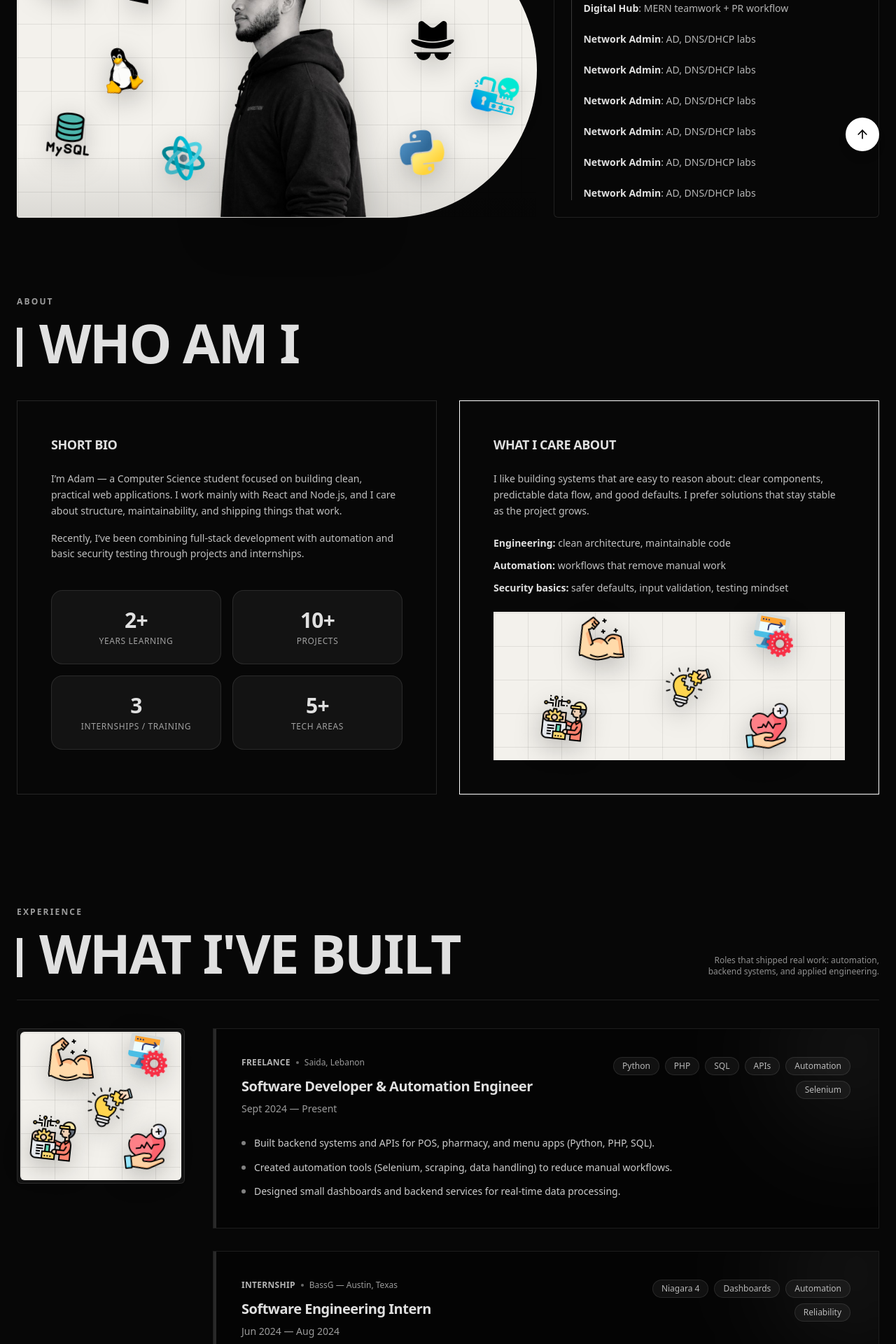
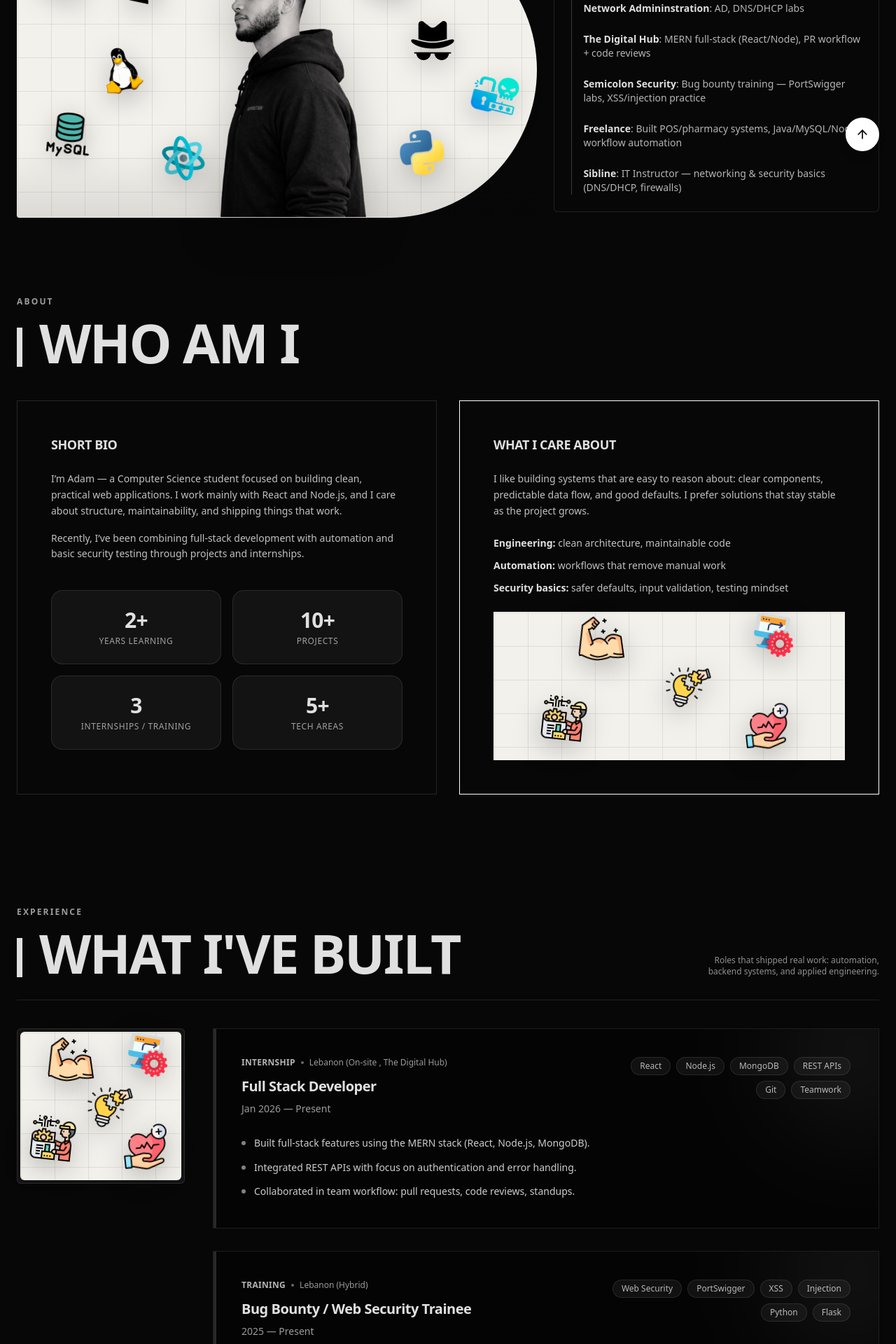
Before and after one commit to admatieh/Portfolio, a React (Vite) app in the folder portfolio-site/: page / in a window 1280 px wide. Shown: the part 560-2480 px from the top of the page at 70% size. Built offline with nearby package versions, Linux system fonts and the light colour scheme.

Commit message:
replacing the demo content

```diff
--- a/portfolio-site/src/components/Contact.jsx
+++ b/portfolio-site/src/components/Contact.jsx
@@ -1,5 +1,14 @@
 import { useState } from "react";
 import { Mail, MapPin, Phone, Download, Linkedin, Github, Instagram } from "lucide-react";
+import cvPdf from "../assets/Adam_Atieh_CV.pdf";
+
+
+  const Field = ({ label, children }) => (
+    <label className="block">
+      <span className="sr-only">{label}</span>
+      {children}
+    </label>
+  );
 
 const Contact = () => {
   const [form, setForm] = useState({
@@ -19,7 +28,7 @@ const Contact = () => {
   const onSubmit = (e) => {
     e.preventDefault();
 
-    const to = "YOUR_EMAIL_HERE@gmail.com";
+    const to = "admatieh@gmail.com";
     const subject = encodeURIComponent(form.subject || "Portfolio Contact");
     const body = encodeURIComponent(
       `Name: ${form.name}\nEmail: ${form.email}\nPhone: ${form.phone}\n\nMessage:\n${form.message}`
@@ -28,12 +37,7 @@ const Contact = () => {
     window.location.href = `mailto:${to}?subject=${subject}&body=${body}`;
   };
 
-  const Field = ({ label, children }) => (
-    <label className="block">
-      <span className="sr-only">{label}</span>
-      {children}
-    </label>
-  );
+
 
   const inputBase =
     "w-full rounded-sm border border-white/80  px-4 py-3 text-sm text-white placeholder:text-white/35 outline-none focus:border-white/10 focus:ring-2 focus:ring-white/20 ";
@@ -74,10 +78,10 @@ const Contact = () => {
                 <div>
                   <p className="text-sm font-semibold">Email</p>
                   <a
-                    href="mailto:YOUR_EMAIL_HERE@gmail.com"
+                    href="mailto:admatieh@gmail.com"
                     className="mt-1 block text-sm text-white/65 hover:text-white text-[#E0E0E0]"
                   >
-                    YOUR_EMAIL_HERE@gmail.com
+                    admatieh@gmail.com
                   </a>
                 </div>
               </div>
@@ -89,10 +93,10 @@ const Contact = () => {
                 <div>
                   <p className="text-sm text-[#E0E0E0] font-semibold">Phone</p>
                   <a
-                    href="tel:+96100000000"
+                    href="tel:+96170826037"
                     className="mt-1 block text-sm text-white/65 hover:text-white"
                   >
-                    +961 XX XXX XXX
+                    +961 70826037
                   </a>
                 </div>
               </div>
@@ -101,22 +105,19 @@ const Contact = () => {
             {/* Download CV */}
             <div className="mt-10">
               <a
-                href="/Adam_Atieh_CV.pdf"
+                href={cvPdf}
                 download
                 className="inline-flex items-center gap-2 rounded-md border border-white/80 px-6 py-3 text-sm font-semibold text-[#E0E0E0] hover:bg-white/10 transition"
               >
                 <Download className="h-4 w-4" />
                 Download CV
               </a>
-              <p className="mt-3 text-xs text-white/45">
-                Put your PDF in <span className="text-white/70">/public</span> as <span className="text-white/70">Adam_Atieh_CV.pdf</span>.
-              </p>
             </div>
 
             {/* Socials */}
             <div className="mt-10 flex items-center gap-4">
               <a
-                href="https://www.linkedin.com/"
+                href="https://www.linkedin.com/in/adam-abo-atyeh"
                 target="_blank"
                 rel="noreferrer"
                 className="rounded-full border border-white/10 bg-white/5 p-3 text-white/70 hover:text-white hover:border-white/20 transition"
@@ -126,7 +127,7 @@ const Contact = () => {
               </a>
 
               <a
-                href="https://github.com/"
+                href="https://github.com/AdamAtiehh"
                 target="_blank"
                 rel="noreferrer"
                 className="rounded-full border border-white/10 bg-white/5 p-3 text-white/70 hover:text-white hover:border-white/20 transition"
@@ -136,7 +137,7 @@ const Contact = () => {
               </a>
 
               <a
-                href="https://www.instagram.com/"
+                href="https://www.instagram.com/adam.atyeh"
                 target="_blank"
                 rel="noreferrer"
                 className="rounded-full border border-white/10 bg-white/5 p-3 text-white/70 hover:text-white hover:border-white/20 transition"
--- a/portfolio-site/src/components/EducationCerts.jsx
+++ b/portfolio-site/src/components/EducationCerts.jsx
@@ -14,12 +14,13 @@ const education = {
 const certs = [
   { title: "Introduction to CyberSecurity", issuer: "Cisco", icon: cicsoIcon },
   { title: "CCNA Routing & Switching (CCNA)", issuer: "Cisco", icon: cicsoIcon },
+  { title: "Network Administration", issuer: "University", icon: null },
   { title: "CCNA Security", issuer: "Cisco", icon: cicsoIcon },
   { title: "Junior Cybersecurity Analyst Path", issuer: "Cisco", icon: cicsoIcon },
-  { title: "Scientific Computing with Python", issuer: "Semicolon", icon: udemyIcon },
-  { title: "Scientific Computing with Python", issuer: "Semicolon", icon: semicolonIcon },
-  { title: "Scientific Computing with Python", issuer: "Semicolon", icon: semicolonIcon },
-  { title: "Scientific Computing with Python", issuer: "Semicolon", icon: semicolonIcon },
+  { title: "Scientific Computing with Python", issuer: "Udemy", icon: udemyIcon },
+  { title: "Web Professional", issuer: "Semicolon", icon: semicolonIcon },
+  { title: "Ethical Hacking 101", issuer: "Semicolon", icon: semicolonIcon },
+  { title: "Bug Bounty Secrets", issuer: "Semicolon", icon: semicolonIcon },
 ];
 
 const EducationCerts = () => {
--- a/portfolio-site/src/components/Experience.jsx
+++ b/portfolio-site/src/components/Experience.jsx
@@ -12,8 +12,31 @@ const stickers = [
   { src: solutions, alt: "solutions", x: "55%", y: "50%", r: 14 },
 ];
 
-
 const items = [
+  {
+    role: "Full Stack Developer",
+    type: "Internship",
+    location: "Lebanon (On-site , The Digital Hub)",
+    date: "Jan 2026 — Present",
+    highlights: [
+      "Built full-stack features using the MERN stack (React, Node.js, MongoDB).",
+      "Integrated REST APIs with focus on authentication and error handling.",
+      "Collaborated in team workflow: pull requests, code reviews, standups.",
+    ],
+    tags: ["React", "Node.js", "MongoDB", "REST APIs", "Git", "Teamwork"],
+  },
+  {
+    role: "Bug Bounty / Web Security Trainee",
+    type: "Training",
+    location: "Lebanon (Hybrid)",
+    date: "2025 — Present",
+    highlights: [
+      "Completed extensive PortSwigger Web Security Academy labs.",
+      "Practiced finding and exploiting common web vulnerabilities (XSS, injection).",
+      "Built small security scripts/tools for testing and automation (Python/Flask).",
+    ],
+    tags: ["Web Security", "PortSwigger", "XSS", "Injection", "Python", "Flask"],
+  },
   {
     role: "Software Developer & Automation Engineer",
     type: "Freelance",
--- a/portfolio-site/src/components/Footer.jsx
+++ b/portfolio-site/src/components/Footer.jsx
@@ -30,7 +30,7 @@ const Footer = () => {
                   About
                 </a>
                 <a href="#experience" className="hover:text-black transition">
-                  Experience
+                  Work
                 </a>
                 <a href="#skills" className="hover:text-black transition">
                   Skills
@@ -46,7 +46,7 @@ const Footer = () => {
               {/* Socials */}
               <div className="flex items-center justify-center gap-3">
                 <a
-                  href="https://github.com/"
+                  href="https://github.com/AdamAtiehh/"
                   target="_blank"
                   rel="noreferrer"
                   className="rounded-full border border-black/10 bg-black/5 p-3 text-black/70 hover:text-black hover:border-black/20 transition"
@@ -56,7 +56,7 @@ const Footer = () => {
                 </a>
 
                 <a
-                  href="https://www.linkedin.com/"
+                  href="https://www.linkedin.com/in/adam-abo-atyeh/"
                   target="_blank"
                   rel="noreferrer"
                   className="rounded-full border border-black/10 bg-black/5 p-3 text-black/70 hover:text-black hover:border-black/20 transition"
@@ -66,7 +66,7 @@ const Footer = () => {
                 </a>
 
                 <a
-                  href="https://www.instagram.com/"
+                  href="https://www.instagram.com/adam.atyeh/"
                   target="_blank"
                   rel="noreferrer"
                   className="rounded-full border border-black/10 bg-black/5 p-3 text-black/70 hover:text-black hover:border-black/20 transition"
--- a/portfolio-site/src/components/Hero.jsx
+++ b/portfolio-site/src/components/Hero.jsx
@@ -118,13 +118,26 @@ const Hero = () => {
               <div className="mt-6 border-l border-white/20 pl-4">
                 <ul className="space-y-6 text-sm text-white/90">
                   <li><span className="font-semibold text-[#E0E0E0]">XRWorkout</span><span className="text-white/70">: automation + growth systems</span></li>
-                  <li><span className="font-semibold text-[#E0E0E0]">Digital Hub</span><span className="text-white/70">: MERN teamwork + PR workflow</span></li>
-                  <li><span className="font-semibold text-[#E0E0E0]">Network Admin</span><span className="text-white/70">: AD, DNS/DHCP labs</span></li>
-                  <li><span className="font-semibold text-[#E0E0E0]">Network Admin</span><span className="text-white/70">: AD, DNS/DHCP labs</span></li>
-                  <li><span className="font-semibold text-[#E0E0E0]">Network Admin</span><span className="text-white/70">: AD, DNS/DHCP labs</span></li>
-                  <li><span className="font-semibold text-[#E0E0E0]">Network Admin</span><span className="text-white/70">: AD, DNS/DHCP labs</span></li>
-                  <li><span className="font-semibold text-[#E0E0E0]">Network Admin</span><span className="text-white/70">: AD, DNS/DHCP labs</span></li>
-                  <li><span className="font-semibold text-[#E0E0E0]">Network Admin</span><span className="text-white/70">: AD, DNS/DHCP labs</span></li>
+                  <li><span className="font-semibold text-[#E0E0E0]">Network Admininstration</span><span className="text-white/70">: AD, DNS/DHCP labs</span></li>
+                  <li>
+                    <span className="font-semibold text-[#E0E0E0]">The Digital Hub</span>
+                    <span className="text-white/70">: MERN full-stack (React/Node), PR workflow + code reviews</span>
+                  </li>
+
+                  <li>
+                    <span className="font-semibold text-[#E0E0E0]">Semicolon Security</span>
+                    <span className="text-white/70">: Bug bounty training — PortSwigger labs, XSS/injection practice</span>
+                  </li>
+
+                  <li>
+                    <span className="font-semibold text-[#E0E0E0]">Freelance</span>
+                    <span className="text-white/70">: Built POS/pharmacy systems, Java/MySQL/Node, workflow automation</span>
+                  </li>
+
+                  <li>
+                    <span className="font-semibold text-[#E0E0E0]">Sibline</span>
+                    <span className="text-white/70">: IT Instructor — networking & security basics (DNS/DHCP, firewalls)</span>
+                  </li>
 
                 </ul>
               </div>
```
Also changed, not shown: 1 other file (tests, documents, lock files or other folders).
